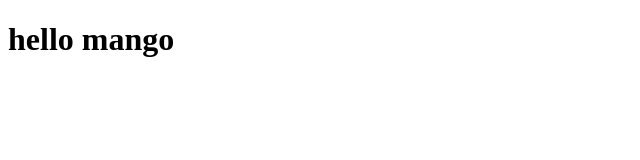
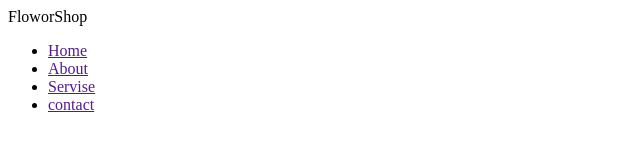
Before and after one commit to boktearhossen/first-assignment, a plain HTML site: page index.html in a window 1280 px wide. Shown: the whole page, without its empty margins (0-640 px from the left). Drawn offline with Linux system fonts and the light colour scheme.

Commit message:
adding header sec

```diff
--- a/index.html
+++ b/index.html
@@ -3,11 +3,23 @@
 <head>
     <meta charset="UTF-8">
     <meta name="viewport" content="width=device-width, initial-scale=1.0">
-    <title>Document</title>
+    <title>Flower-shop-assignment</title>
 </head>
 <body>
 
-<h1>hello mango</h1>
+<header class="header">
+  <div class="nav">
+    <span>Flowor</span>Shop
+  </div>
+  <div class="nav-link">
+    <ul>
+        <li><a href="">Home</a> </li>
+        <li><a href="">About</a> </li>
+        <li><a href="">Servise</a> </li>
+        <li><a href="">contact</a> </li>
+      </ul>
+  </div>
+</header>
 
 
 </body>
```
Also changed, not shown: image/Flower 01.png (added), image/Group 57.png (added), image/Group 58.png (added), image/Group 59.png (added), image/Rectangle 4.png (added), image/Rectangle 5.png (added), image/Rectangle 6.png (added), image/Rectangle 9.png (added), image/pngwing 10.png (added), image/pngwing 5.png (added), image/pngwing 6.png (added), image/pngwing 7.png (added), image/pngwing 8.png (added), style.css (added).
